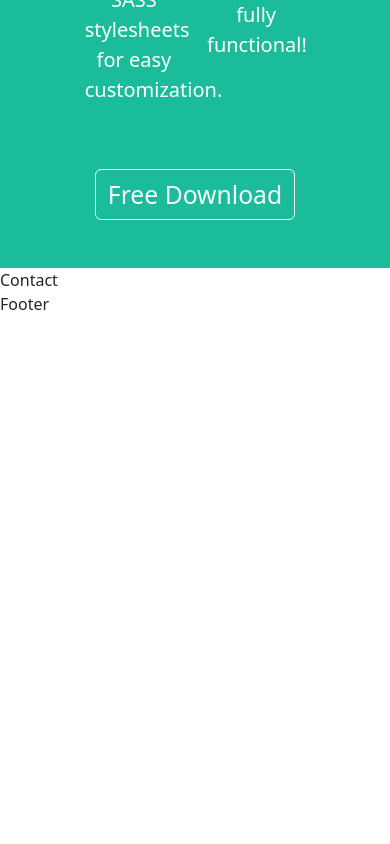
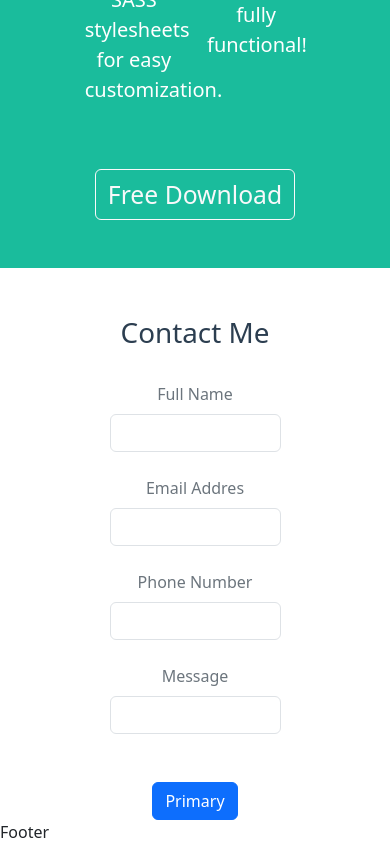
Before and after one commit to s12217916-eng/Api-Project, a React (Vite) app: page / in a window 390 px wide. Shown: the part 1870-2714 px from the top of the page. Before the commit the page ends 2186 px from the top, so only its background shows below. Built offline with nearby package versions, Linux system fonts and the light colour scheme.

Commit message:
add contact componones with responsive

```diff
--- a/src/assets/About/About.jsx
+++ b/src/assets/About/About.jsx
@@ -2,9 +2,9 @@ import React from 'react'
 import styles from './About.module.css'
 export default function About() {
   return (
-    <div className={`${styles['About-color']} About-color text-center p-5`}>
+    <div className={`${styles['About-color']} About-color text-center p-5 mb-5`}>
       <h1 className='text-white fs-1 mt-5 mb-5'>About</h1>
-      <div className='container-fluid w-75 mt-4 mb-5 d-flex align-items-center gap-4 justify-content-start justify-content-center'>
+      <div className='container-fluid w-75 mt-4 mb-5 d-flex align-items-center gap-4 justify-content-start justify-content-center '>
 <p className='text-white fs-5 w-50'>Freelancer is a free bootstrap theme created by Start Bootstrap. The download includes the complete source files including HTML, CSS, and JavaScript as well as optional SASS stylesheets for easy customization.</p>
 <p className='text-white fs-5 w-50'>You can create your own custom avatar for the masthead, change the icon in the dividers, and add your email address to the contact form to make it fully functional!</p>
 
--- a/src/assets/Contact/Contact .jsx
+++ b/src/assets/Contact/Contact .jsx
@@ -1,7 +1,30 @@
 import React from 'react'
-
+import styles from './Contact .module.css'
 export default function Contact () {
   return (
-    <div>Contact </div>
+    <div className="mt-5 w-50 container">
+
+      <h2 className={`${styles['Contact-color']} text-center fs-1 mt-4`}>Contact Me</h2>
+      <div className=''>
+        <form className='gap-4 text-center'>
+     <div>
+  <label htmlFor="inputPassword5" className="form-label mt-4 text-secondary">Full Name</label>
+  <input type="text" id="inputPassword5" className="form-control" aria-describedby="passwordHelpBlock" />
+  <label htmlFor="inputPassword5" className="form-label mt-4 text-secondary">Email Addres</label>
+  <input type="email" id="inputPassword5" className="form-control" aria-describedby="passwordHelpBlock" />
+  <label htmlFor="inputPassword5" className="form-label mt-4 text-secondary">Phone Number</label>
+  <input type="number" id="inputPassword5" className="form-control" aria-describedby="passwordHelpBlock" />
+  <label htmlFor="inputPassword5" className="form-label mt-4 text-secondary">Message</label>
+  <input type="text" id="inputPassword5" className="form-control mb-5" aria-describedby="passwordHelpBlock" />
+  <button type="button" className="btn btn-primary">Primary</button>
+</div>
+
+        </form>
+      </div>
+
+
+
+
+       </div>
   )
 }
--- a/src/assets/Contact/Contact .module.css
+++ b/src/assets/Contact/Contact .module.css
@@ -0,0 +1,3 @@
+.Contact-color{
+    color: #2C3E50;
+}
```
